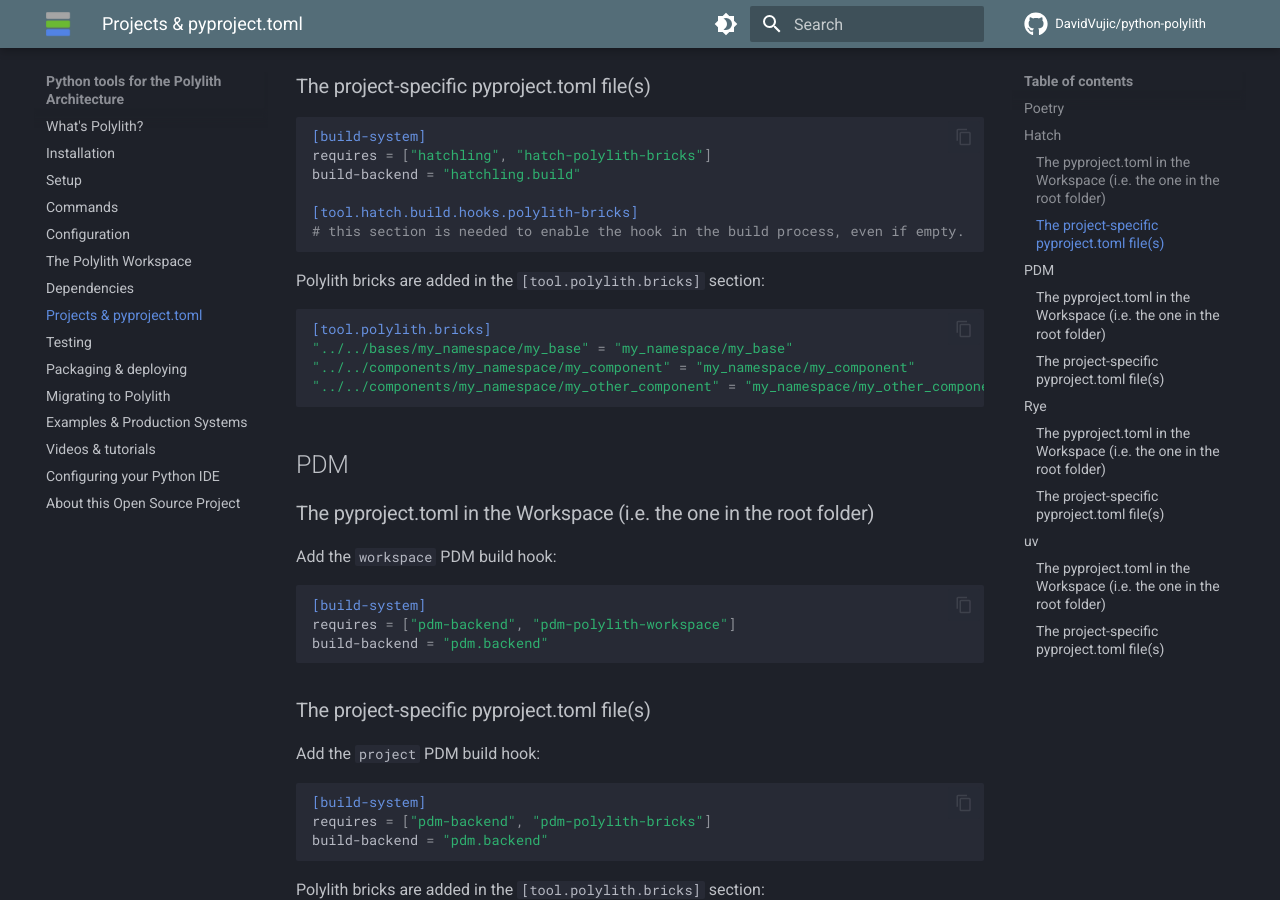
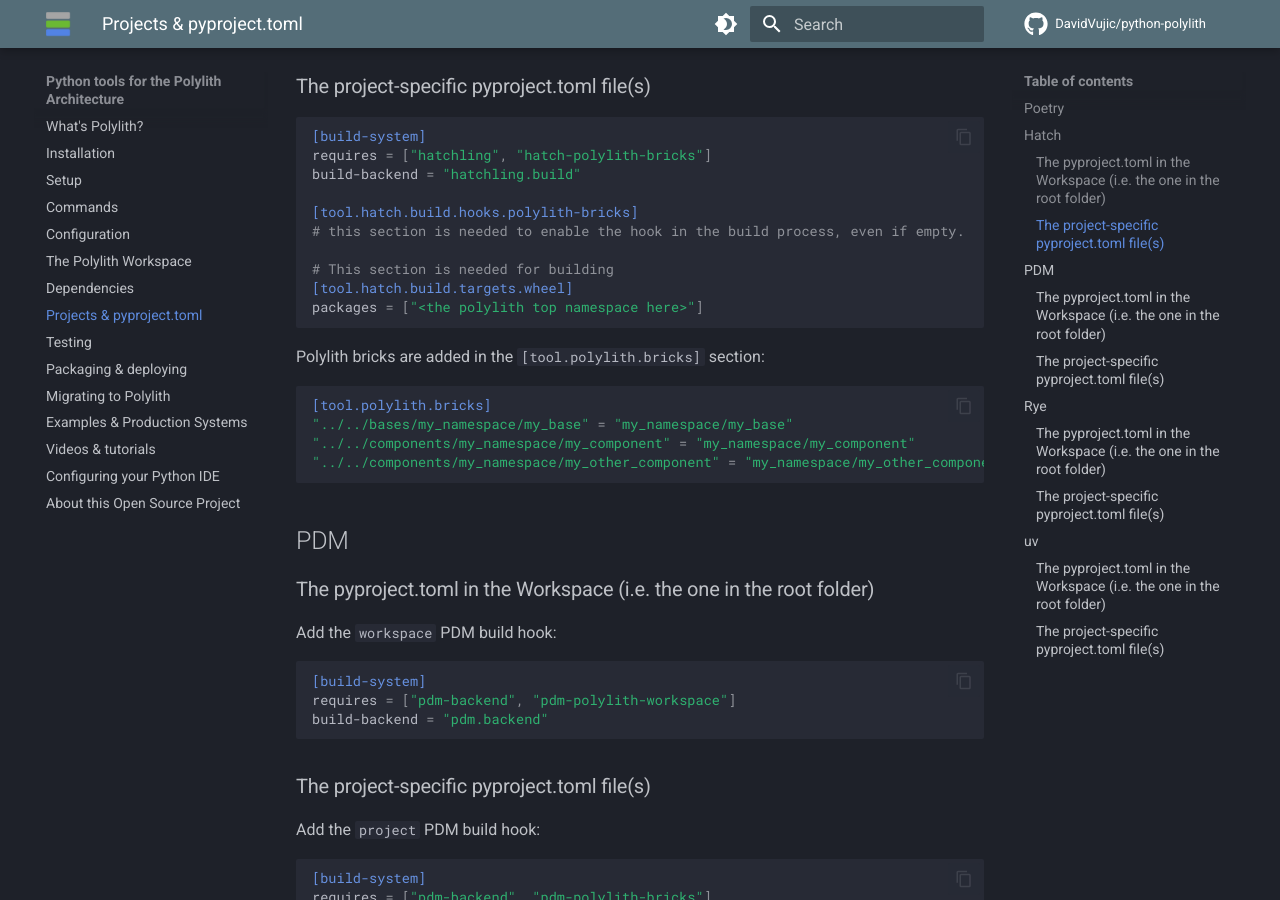
Before and after one commit to DavidVujic/python-polylith-docs, an MkDocs documentation site: the page built from docs/projects.md, in a window 1280 px wide and 900 px high, scrolled down 1148 px. Built offline with MkDocs 1.6.1 and Material for MkDocs 9.7.7, drawn with Linux system fonts in a browser that asks for light colours; comment, search, counter and statistics services are not loaded; some of the changed text lies outside the part shown.

Commit message:
fix(docs for Hatchling): add missing project-specific build target

````diff
--- a/docs/projects.md
+++ b/docs/projects.md
@@ -53,6 +53,10 @@
 
 [tool.hatch.build.hooks.polylith-bricks]
 # this section is needed to enable the hook in the build process, even if empty.
+
+# This section is needed for building
+[tool.hatch.build.targets.wheel]
+packages = ["<the polylith top namespace here>"]
 ```
 
 Polylith bricks are added in the `[tool.polylith.bricks]` section:
@@ -128,6 +132,10 @@
 
 [tool.hatch.build.hooks.polylith-bricks]
 # this section is needed to enable the hook in the build process, even if empty.
+
+# This section is needed for building
+[tool.hatch.build.targets.wheel]
+packages = ["<the polylith top namespace here>"]
 ```
 
 Polylith bricks are added in the `[tool.polylith.bricks]` section:
@@ -178,6 +186,10 @@
 
 [tool.hatch.build.hooks.polylith-bricks]
 # this section is needed to enable the hook in the build process, even if empty.
+
+# This section is needed for building
+[tool.hatch.build.targets.wheel]
+packages = ["<the polylith top namespace here>"]
 ```
 
 Polylith bricks are added in the `[tool.polylith.bricks]` section:
````
